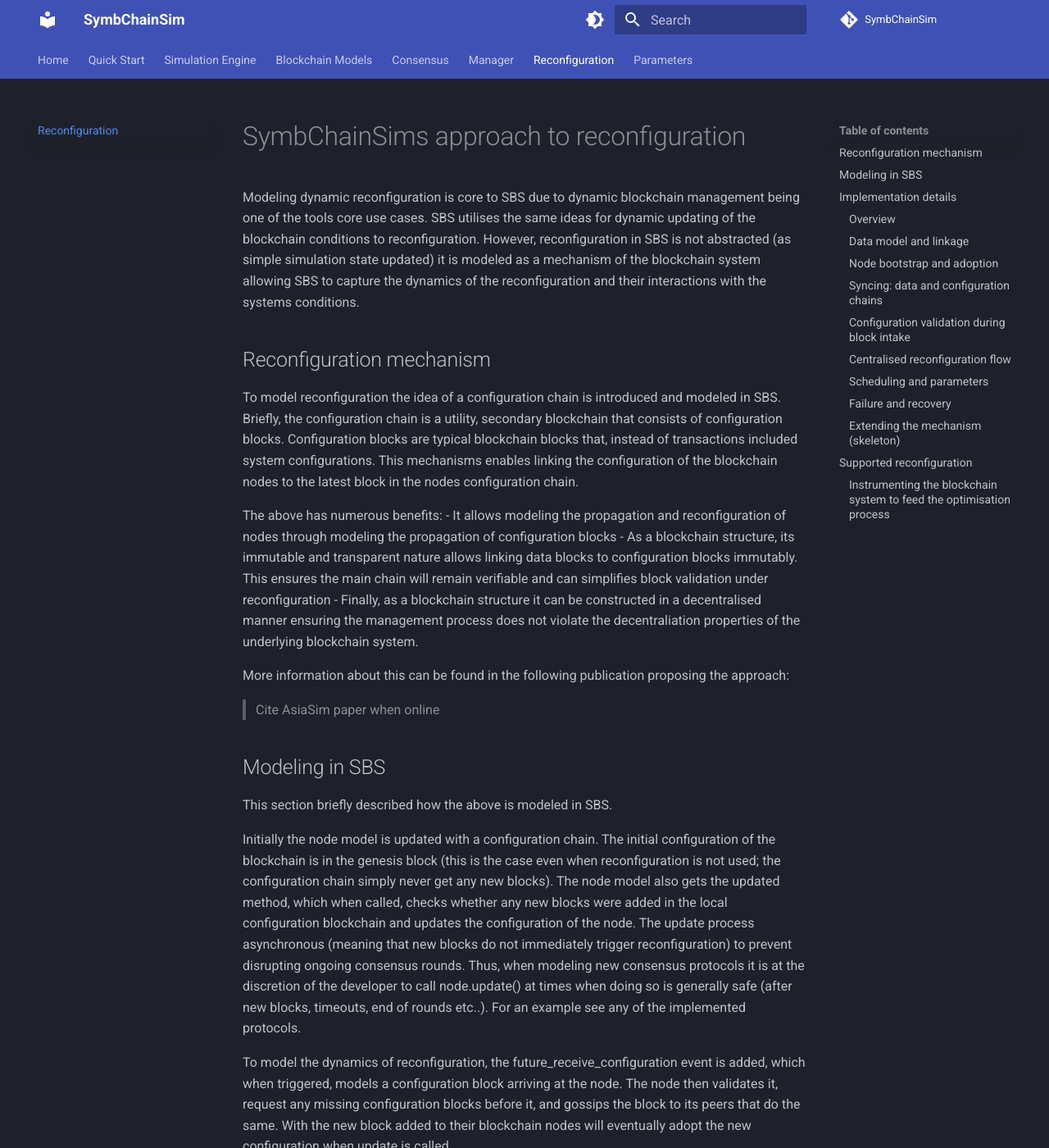
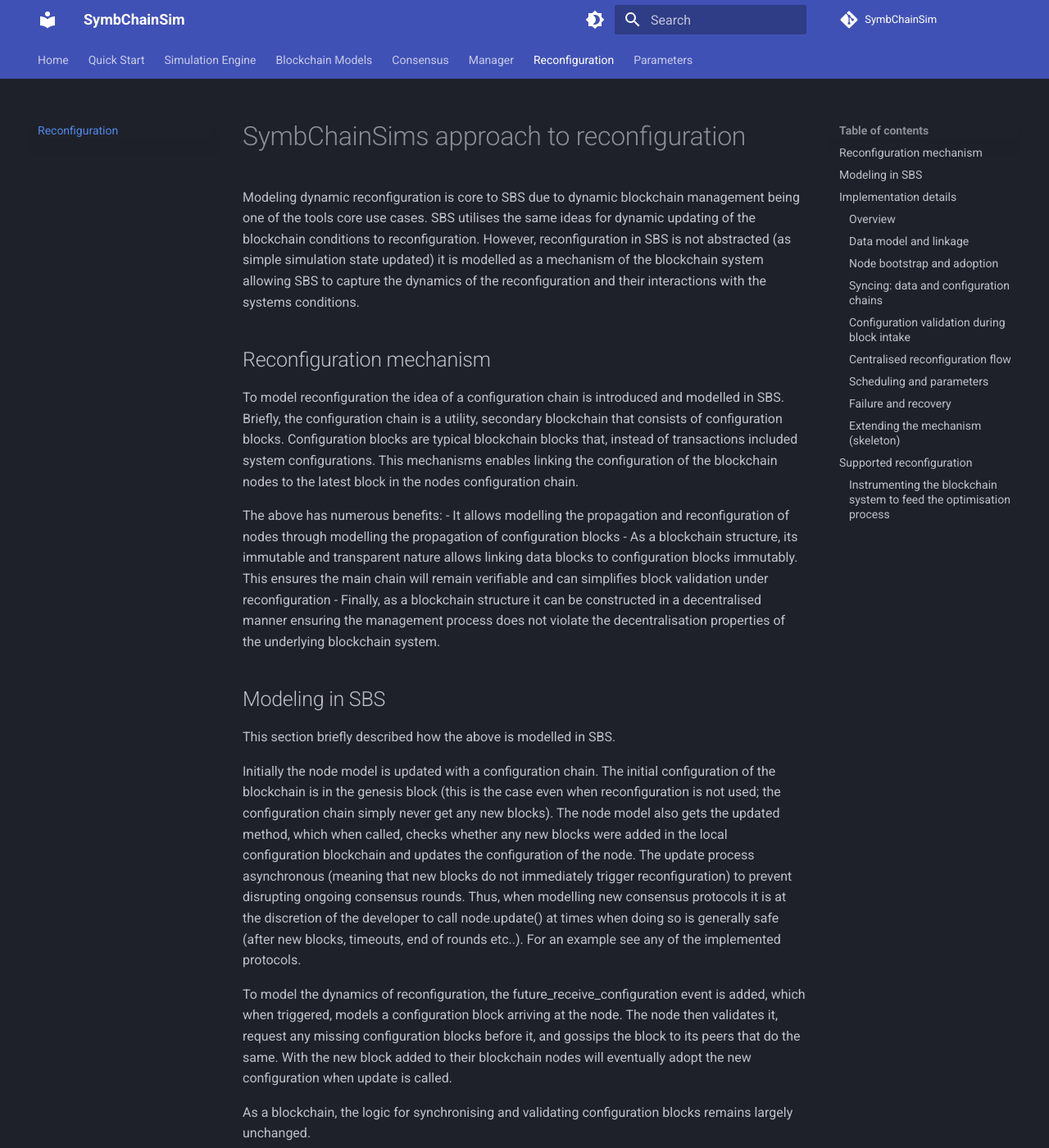
Before and after one commit to GiorgDiama/SymBChainSim, an MkDocs documentation site: the page built from docs/reconfiguration.md, in a window 1280 px wide and 1400 px high. Shown: the whole window at 82% size. Built offline with MkDocs 1.6.1 and Material for MkDocs 9.7.7, drawn with Linux system fonts in a browser that asks for light colours; comment, search, counter and statistics services are not loaded; some of the changed text lies outside the part shown.

Commit message:
Update reconfiguration.md

```diff
--- a/docs/reconfiguration.md
+++ b/docs/reconfiguration.md
@@ -1,25 +1,25 @@
 # SymbChainSims approach to reconfiguration
 
-Modeling dynamic reconfiguration is core to SBS due to dynamic blockchain management being one of the tools core use cases. SBS utilises the same ideas for dynamic updating of the blockchain conditions to reconfiguration. However, reconfiguration in SBS is not abstracted (as simple simulation state updated) it is modeled as a mechanism of the blockchain system allowing SBS to capture the dynamics of the reconfiguration and their interactions with the systems conditions.
+Modeling dynamic reconfiguration is core to SBS due to dynamic blockchain management being one of the tools core use cases. SBS utilises the same ideas for dynamic updating of the blockchain conditions to reconfiguration. However, reconfiguration in SBS is not abstracted (as simple simulation state updated) it is modelled as a mechanism of the blockchain system allowing SBS to capture the dynamics of the reconfiguration and their interactions with the systems conditions.
 
 ## Reconfiguration mechanism
 
-To model reconfiguration the idea of a configuration chain is introduced and modeled in SBS. Briefly, the configuration chain is a utility, secondary blockchain that consists of configuration blocks. Configuration blocks are typical blockchain blocks that, instead of transactions included system configurations. This mechanisms enables linking the configuration of the blockchain nodes to the latest block in the nodes configuration chain.
+To model reconfiguration the idea of a configuration chain is introduced and modelled in SBS. Briefly, the configuration chain is a utility, secondary blockchain that consists of configuration blocks. Configuration blocks are typical blockchain blocks that, instead of transactions included system configurations. This mechanisms enables linking the configuration of the blockchain nodes to the latest block in the nodes configuration chain.
 
 The above has numerous benefits:
-- It allows modeling the propagation and reconfiguration of nodes through modeling the propagation of configuration blocks
+- It allows modelling the propagation and reconfiguration of nodes through modelling the propagation of configuration blocks
 - As a blockchain structure, its immutable and transparent nature allows linking data blocks to configuration blocks immutably. This ensures the main chain will remain verifiable and can simplifies block validation under  reconfiguration
-- Finally, as a blockchain structure it can be constructed in a decentralised manner ensuring the management process does not violate the decentraliation properties of the underlying blockchain system.
+- Finally, as a blockchain structure it can be constructed in a decentralised manner ensuring the management process does not violate the decentralisation properties of the underlying blockchain system.
 
-More information about this can be found in the following publication proposing the approach:
+<!-- More information about this can be found in the following publication proposing the approach:
 
-> Cite AsiaSim paper when online
+> Cite AsiaSim paper when online -->
 
 ## Modeling in SBS
 
-This section briefly described how the above is modeled in SBS.
+This section briefly described how the above is modelled in SBS.
 
-Initially the node model is updated with a configuration chain. The initial configuration of the blockchain is in the genesis block (this is the case even when reconfiguration is not used; the configuration chain simply never get any new blocks). The node model also gets the updated method, which when called, checks whether any new blocks were added in the local configuration blockchain and updates the configuration of the node. The update process asynchronous (meaning that new blocks do not immediately trigger reconfiguration) to prevent disrupting ongoing consensus rounds. Thus, when modeling new consensus protocols it is at the discretion of the developer to call node.update() at times when doing so is generally safe (after new blocks, timeouts, end of rounds etc..). For an example see any of the implemented protocols.
+Initially the node model is updated with a configuration chain. The initial configuration of the blockchain is in the genesis block (this is the case even when reconfiguration is not used; the configuration chain simply never get any new blocks). The node model also gets the updated method, which when called, checks whether any new blocks were added in the local configuration blockchain and updates the configuration of the node. The update process asynchronous (meaning that new blocks do not immediately trigger reconfiguration) to prevent disrupting ongoing consensus rounds. Thus, when modelling new consensus protocols it is at the discretion of the developer to call node.update() at times when doing so is generally safe (after new blocks, timeouts, end of rounds etc..). For an example see any of the implemented protocols.
 
 To model the dynamics of reconfiguration, the future_receive_configuration event is added, which when triggered, models a configuration block arriving at the node. The node then validates it, request any missing configuration blocks before it, and gossips the block to its peers that do the same. With the new block added to their blockchain nodes will eventually adopt the new configuration when update is called.
 
```
Also changed, not shown: other parts of docs/reconfiguration.md (+1 -1 lines).
